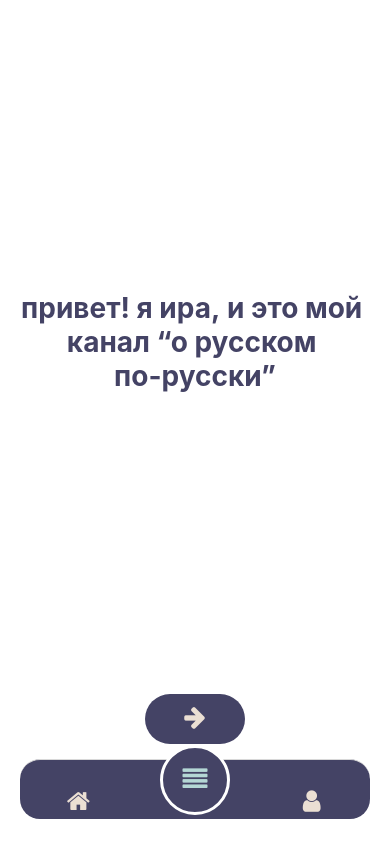
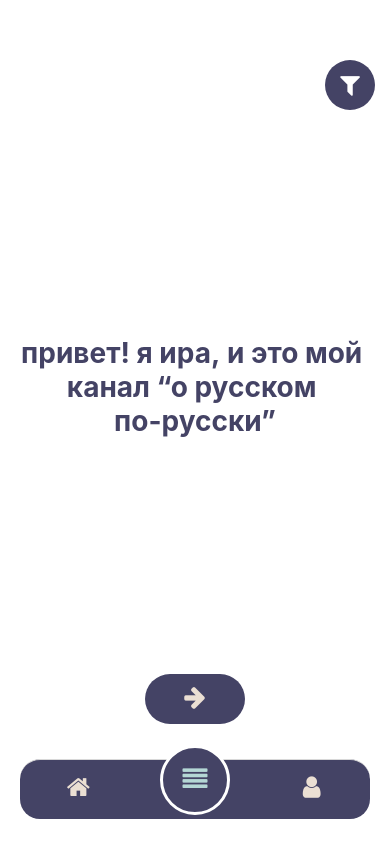
Before and after one commit to tobylerone/quivo-app, a React Native app in the folder frontend/: screen /Learn in a window 390 px wide. Built offline with nearby package versions, Linux system fonts and the light colour scheme.

Commit message:
Change styling for android and add filter button to LearnScreen

```diff
--- a/frontend/navigation/index.tsx
+++ b/frontend/navigation/index.tsx
@@ -38,7 +38,7 @@ const StandardTabBarButton = ({children, onPress}) => (
     <TouchableOpacity
         activeOpacity={1}
         style={{
-            top: 12,
+            top: -2,
             flexDirection: "row",
             flex: 1,
             justifyContent: "center",
--- a/frontend/screens/AccountScreen.tsx
+++ b/frontend/screens/AccountScreen.tsx
@@ -97,7 +97,8 @@ export default function AccountScreen({navigation}: NativeStackHeaderProps) {
 
 const styles = StyleSheet.create({
     topContainer: {
-        width: "100%"
+        width: "100%",
+        marginTop: 10
     },
     middleContainer: {
         //width: "100%",
@@ -112,7 +113,7 @@ const styles = StyleSheet.create({
         flex: 1
     },
     settingsButton: {
-        marginTop: 20,
+        marginTop: 40,
         marginRight: 20,
         alignSelf: 'flex-end'
     },
--- a/frontend/screens/FollowListScreen.tsx
+++ b/frontend/screens/FollowListScreen.tsx
@@ -130,7 +130,7 @@ export default function FollowListScreen({route}: any) {
 const styles = StyleSheet.create({
     followListContainer: {
         height: "100%",
-        margin: 10
+        margin: 15
     },
     followList: {
 
--- a/frontend/screens/LearnScreen.tsx
+++ b/frontend/screens/LearnScreen.tsx
@@ -124,6 +124,11 @@ export default function LearnScreen({navigation}: NativeStackHeaderProps) {
 
     return (
         <SafeAreaView style={styles.container}>
+            <View style={styles.topContainer}>
+                <TouchableOpacity activeOpacity={1} style={styles.filterButton}>
+                    <FontAwesome name="filter" size={25} color={constants.SECONDARYCOLOR} />
+                </TouchableOpacity>
+            </View>
             <View style={styles.contentContainer}>
                 <View style={styles.sentenceContainer}>
                     {splitSentence(sentence).map((word, index) => (
@@ -144,7 +149,7 @@ export default function LearnScreen({navigation}: NativeStackHeaderProps) {
             </View>
             <TouchableOpacity
                 activeOpacity={1}
-                style={{...styles.button, marginBottom: 100}}
+                style={{...styles.nextButton, marginBottom: 120}}
                 onPress={() => changeSentence()}
             >
                 <View style={{ justifyContent: 'center', alignItems: 'center' }}>
@@ -184,14 +189,32 @@ export default function LearnScreen({navigation}: NativeStackHeaderProps) {
 
 const styles= StyleSheet.create({
     container: {
-        flex: 1
+        flex: 1,
+        //borderWidth: 1
+    },
+    topContainer: {
+        marginTop: 60,
+        //borderWidth: 1
     },
     contentContainer: {
         flexDirection: "column",
         justifyContent: "center",
-        margin: 20,
+        margin: 15,
         flexWrap: "wrap",
         flex: 1,
+        //borderWidth: 1
+    },
+    filterButton: {
+        backgroundColor: constants.PRIMARYCOLOR,
+        height: 50,
+        width: 50,
+        borderRadius: 25,
+        flexDirection: 'column',
+        marginTop: 0,
+        marginRight: 15,
+        alignSelf: 'flex-end',
+        justifyContent: 'center',
+        alignItems: 'center'
     },
     sentenceContainer: {
         flexDirection: "row",
@@ -217,7 +240,7 @@ const styles= StyleSheet.create({
         fontWeight: "bold",
         color: constants.OFFWHITE
     },
-    button: {
+    nextButton: {
         backgroundColor: constants.PRIMARYCOLOR,
         paddingTop: 11,
         margin: 10,
```
Also changed, not shown: 1 other file (tests, documents, lock files or other folders).
